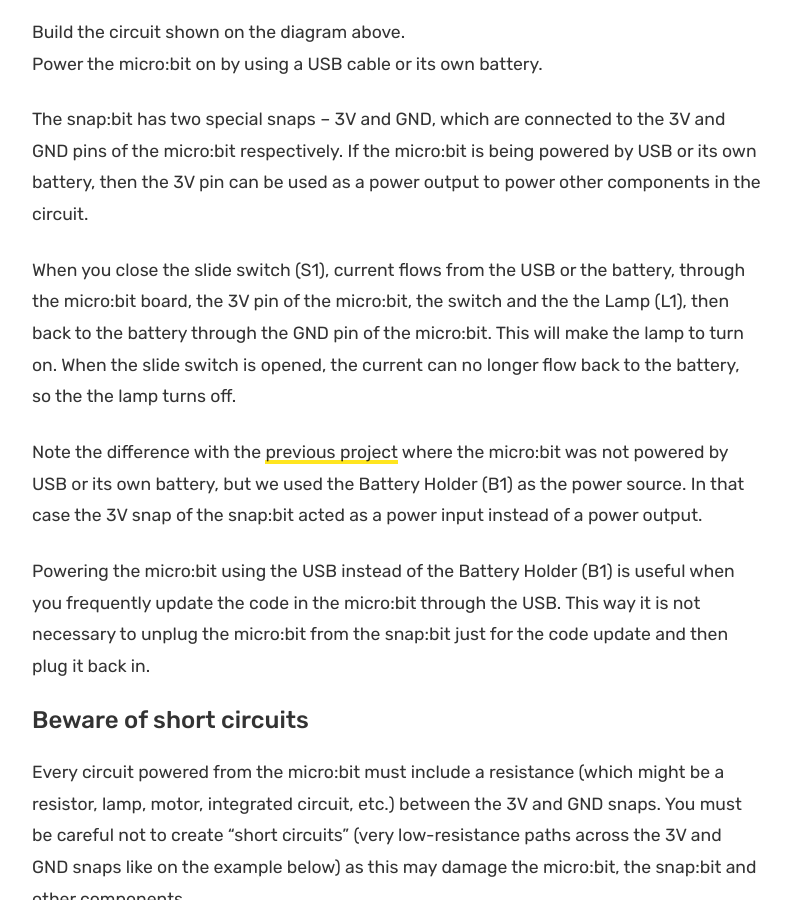
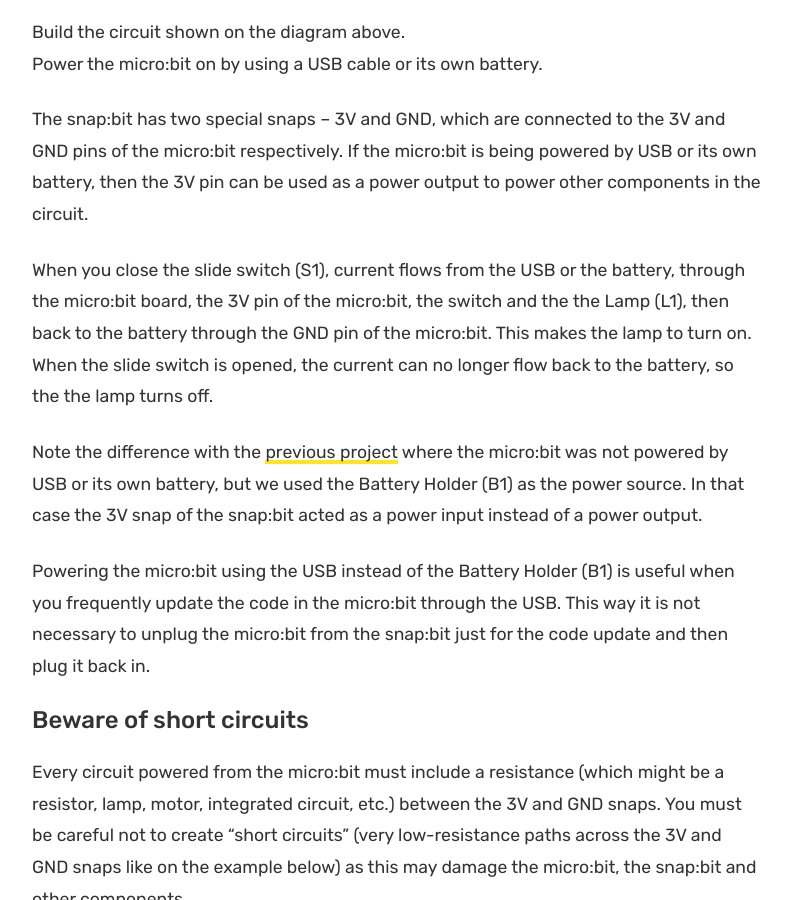
Before and after one commit to snap-bit/snap-bit.github.io, a Jekyll site: the page built from _projects/0001-power-from-microbit.md, in a window 1280 px wide and 900 px high, scrolled down 731 px. Shown: the whole window, without its empty margins (433-1224 px from the left). Built offline with Jekyll 4.4.1, drawn with Linux system fonts in a browser that asks for light colours; comment, search, counter and statistics services are not loaded.

```diff
--- a/_projects/0001-power-from-microbit.md
+++ b/_projects/0001-power-from-microbit.md
@@ -12,7 +12,7 @@ Power the micro:bit on by using a USB cable or its own battery.
 
 The snap:bit has two special snaps – 3V and GND, which are connected to the 3V and GND pins of the micro:bit respectively. If the micro:bit is being powered by USB or its own battery, then the 3V pin can be used as a power output to power other components in the circuit.
 
-When you close the slide switch (S1), current flows from the USB or the battery, through the micro:bit board, the 3V pin of the micro:bit, the switch and the the Lamp (L1), then back to the battery through the GND pin of the micro:bit. This will make the lamp to turn on. When the slide switch is opened, the current can no longer flow back to the battery, so the the lamp turns off.
+When you close the slide switch (S1), current flows from the USB or the battery, through the micro:bit board, the 3V pin of the micro:bit, the switch and the the Lamp (L1), then back to the battery through the GND pin of the micro:bit. This makes the lamp to turn on. When the slide switch is opened, the current can no longer flow back to the battery, so the the lamp turns off.
 
 Note the difference with the [previous project](power-microbit.html) where the micro:bit was not powered by USB or its own battery, but we used the Battery Holder (B1) as the power source. In that case the 3V snap of the snap:bit acted as a power input instead of a power output.
 
```
Also changed, not shown: _projects/0002-connect-speaker.md (+24 -3 lines), assets/diagrams/speaker-incorrect.svg (added), assets/diagrams/speaker-minimal.svg (added), assets/diagrams/speaker.svg (added).
